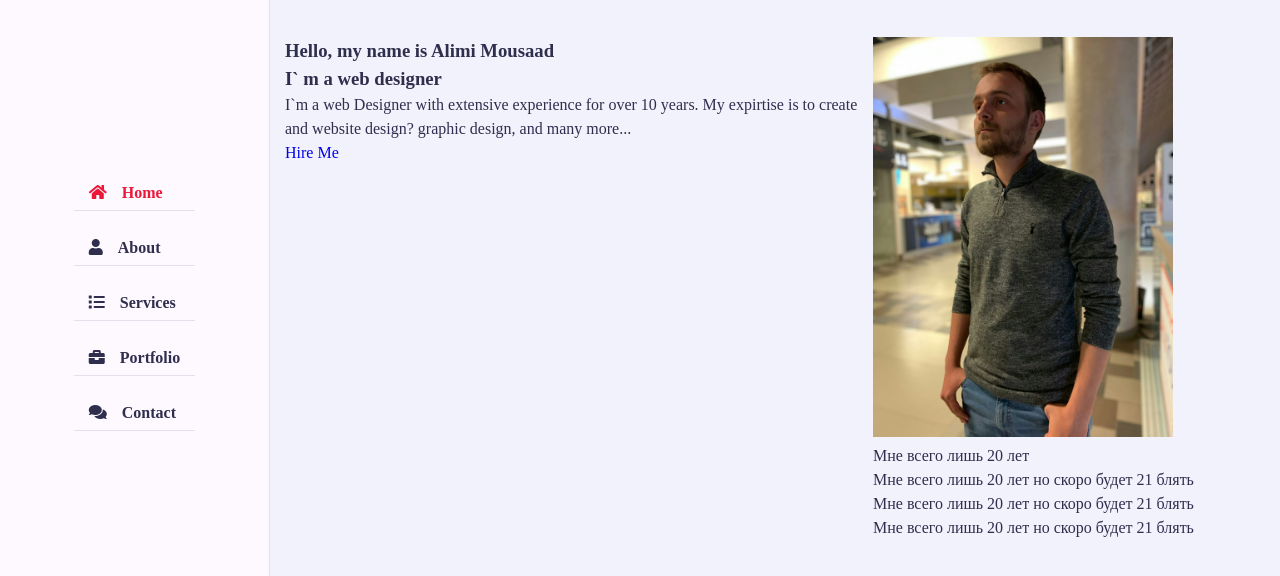
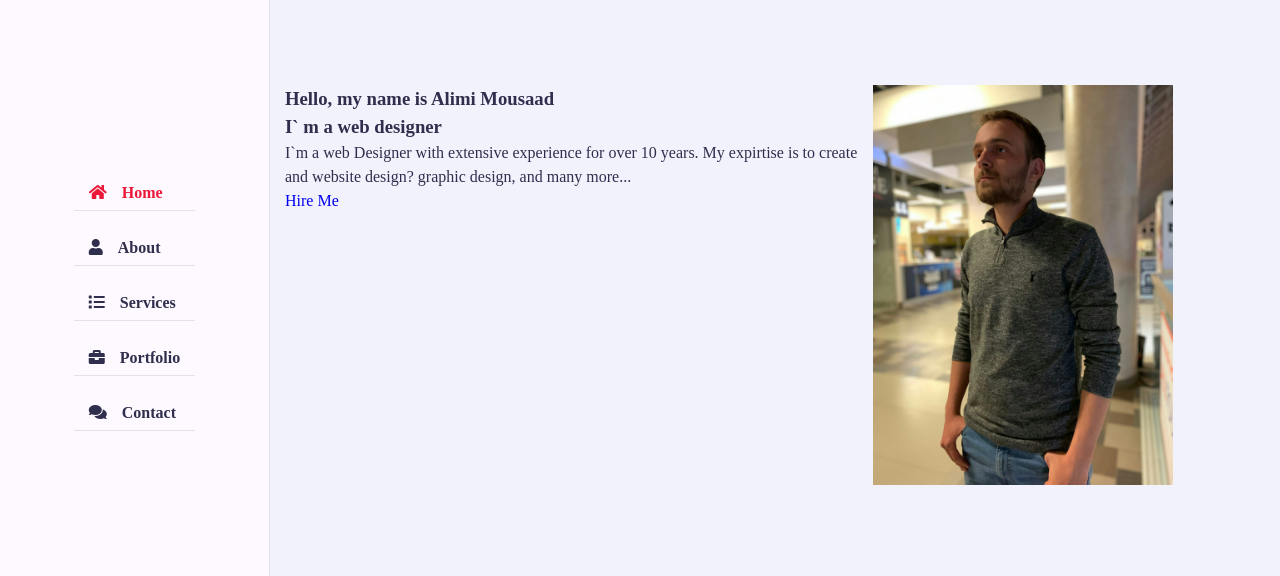
Before and after one commit to davidradcenko/Portfolio, a plain HTML site: page index.html in a window 1280 px wide. Shown: the part 112-688 px from the top of the page. Drawn offline with Linux system fonts and the light colour scheme; a web font is replaced by a local one.

Commit message:
to remove old code

```diff
--- a/index.html
+++ b/index.html
@@ -44,10 +44,6 @@
                         </div>
                         <div class="home-img">
                             <img src="images/lv7eSU5hI4c.jpg" alt="">
-<p>Мне всего лишь 20 лет</p>
-<p>Мне всего лишь 20 лет но скоро будет 21 блять</p>
-<p>Мне всего лишь 20 лет но скоро будет 21 блять</p>
-<p>Мне всего лишь 20 лет но скоро будет 21 блять</p>
                         </div>
                     </div>
                 </div>
```
